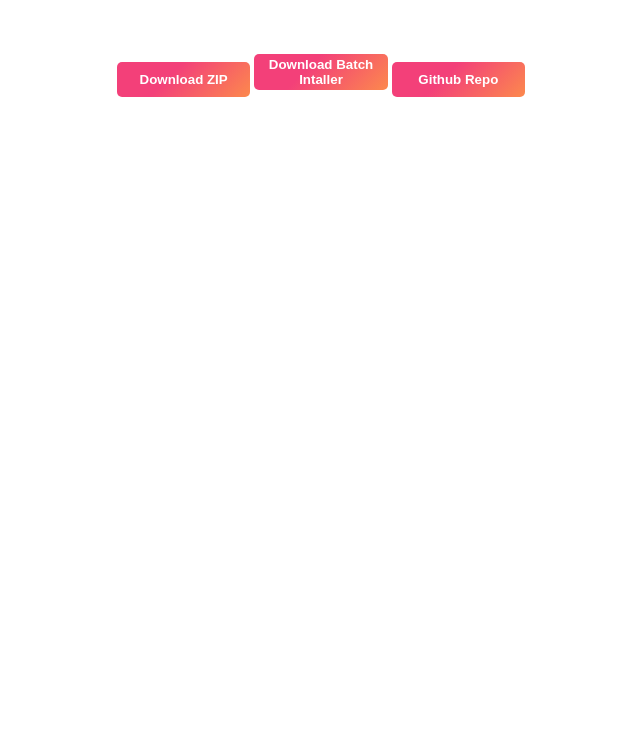
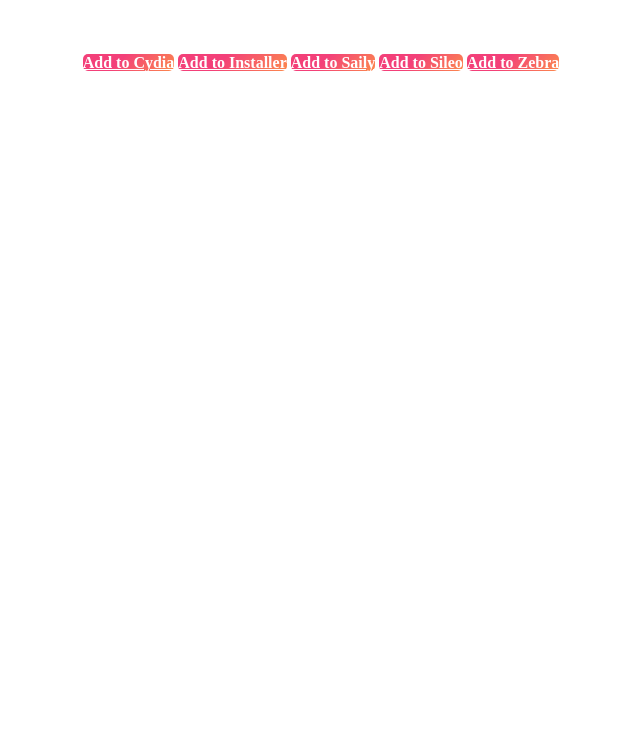
Before and after one commit to Aircool08/Space-Fighter, a plain HTML site: page index.html in a window 1280 px wide. Shown: the part 63-800 px from the top of the page, without its empty margins (319-959 px from the left). Drawn offline with Linux system fonts and the light colour scheme.

```diff
--- a/index.html
+++ b/index.html
@@ -9,9 +9,11 @@
         <h1 align="center">Space Fighter</h1>
         <h2 align="center">A game where you fly trough Space</h2>
         <div align="center">
-          <button class="download">Download ZIP</button>
-          <button class="download">Download Batch Intaller</button>
-          <button class="download">Github Repo</button>
+          <a class="button" href="">Add to Cydia</a>
+				<a class="button" href="">Add to Installer</a>
+				<a class="button" href="">Add to Saily</a>
+				<a class="button" href="">Add to Sileo</a>
+				<a class="button" href="">Add to Zebra</a>
         </div>
       </body>
     </html>
--- a/style.css
+++ b/style.css
@@ -52,7 +52,7 @@ body {
 	color: var(--foreground-color);
 }
 
-.download{
+.button{
 	width: 10em;
 	height: 5ex;
 	background-image: linear-gradient(135deg, #f34079 40%, #fc894d);
@@ -63,6 +63,6 @@ body {
 	cursor: pointer;
   }
 
-  .download:active {
+  .button:hover {
 	box-shadow: 2px 2px 5px #fc894d;
   }
```
